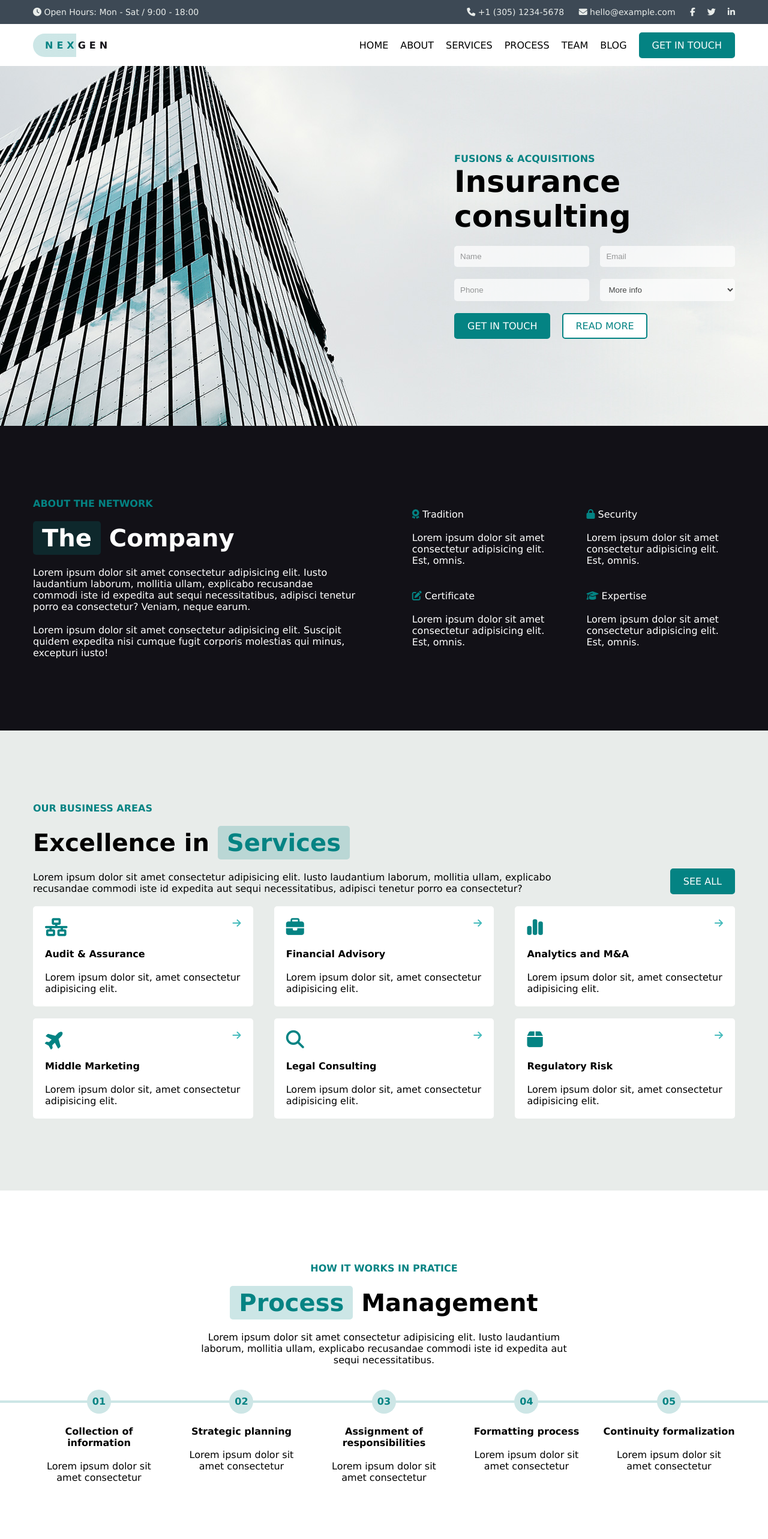
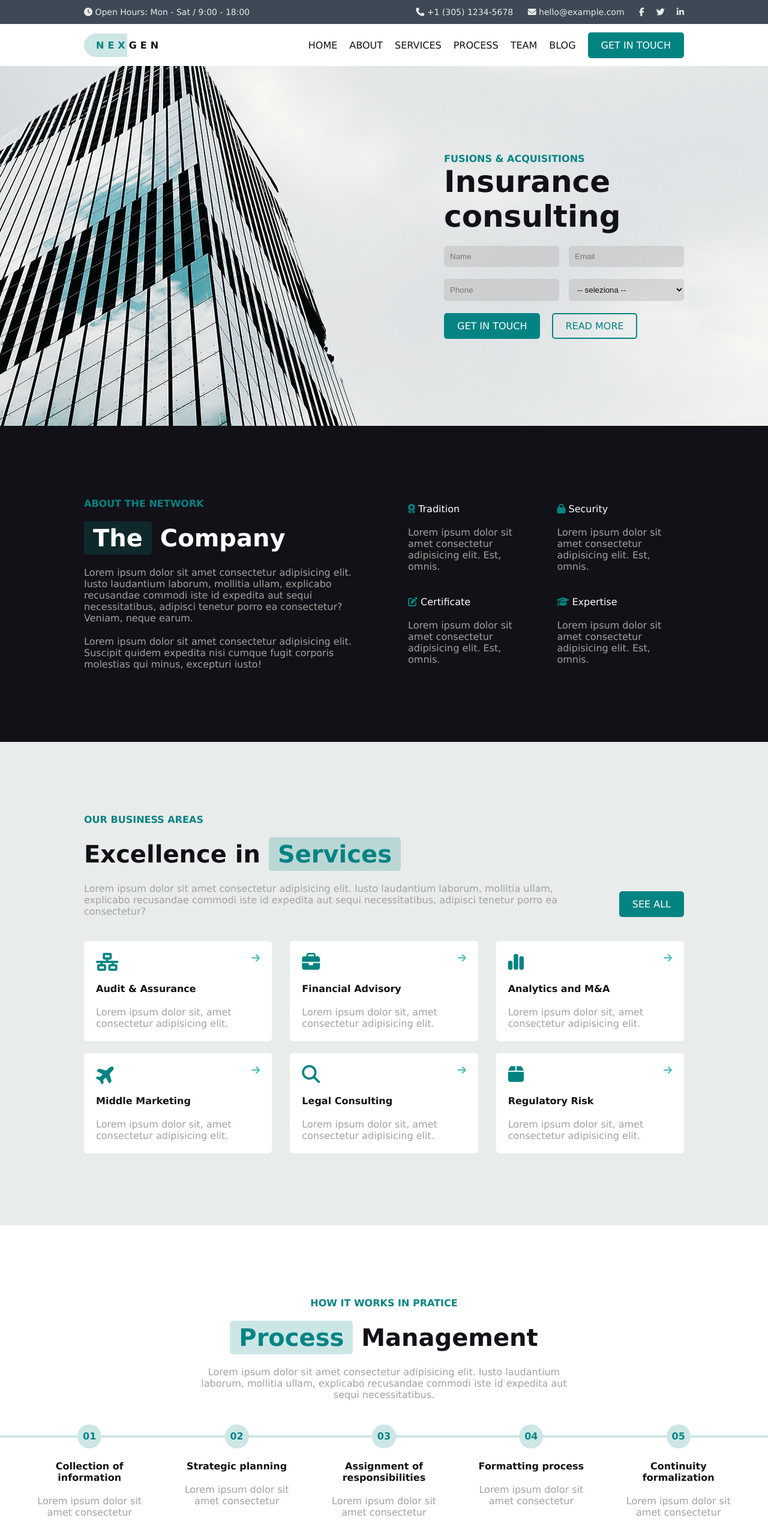
Before and after one commit to 0xbrax/proj-html-vuejs, a Vue app: page / in a window 1280 px wide. Shown: the top 2566 px of the page at 60% size. Built offline with nearby package versions, Linux system fonts and the light colour scheme.

Commit message:
Add footer with css To do: scroll fx To fix: vue cycle with icon html element

```diff
--- a/src/components/MyHeader.vue
+++ b/src/components/MyHeader.vue
@@ -37,8 +37,8 @@
 
                 <div class="menu-main txt-r">
                     <ul>
-                        <li v-for="(link, linkIndex) in headerLink" :key="linkIndex" class="ml-20"><a :href="link.url">{{link.name}}</a></li>
-                        <li class="ml-20"><a class="btn-main" href="#">Get in touch</a></li>
+                        <li v-for="(link, linkIndex) in headerLink" :key="linkIndex" class="ml-20"><a class="color-black" :href="link.url">{{link.name}}</a></li>
+                        <li class="ml-20"><a class="btn-main" href="#contact-id">Get in touch</a></li>
                     </ul>
                 </div>
             </div>
@@ -129,13 +129,6 @@ export default {
         width: 30%;
     }
 
-    .logo-txt {
-        display: inline-block;
-        padding: 10px 20px;
-        border-radius: 20px;
-        background: linear-gradient(90deg, rgba(4, 131, 131, 0.2) 0%, rgba(4, 131, 131, 0.2) 48%, rgba(255,255,255,0) 48%);
-    }
-
     .menu-main {
         width: 70%;
 
--- a/src/components/MyJumbotron.vue
+++ b/src/components/MyJumbotron.vue
@@ -10,12 +10,13 @@
                     <input class="mt-20" type="text" placeholder="Email">
                     <input class="mt-20" type="text" placeholder="Phone">
                     <select class="mt-20">
+                        <option value="0">-- seleziona --</option>
                         <option value="1">More info</option>
                     </select>
                 </div>
 
                 <a class="btn-main mt-20" href="#">Get in touch</a>
-                <a class="btn-sec mt-20 ml-20" href="#">Read more</a>
+                <a class="btn-sec color-brand-dark mt-20 ml-20" href="#">Read more</a>
             </div>
         </div>
     </section>
@@ -53,8 +54,8 @@ export default {
     select {
         width: 48%;
         padding: 10px;
-        background-color: $white;
-        opacity: 0.7;
+        background-color: rgba(165, 160, 157, 0.3);
+        color: $black-var;
         border: 0;
         border-radius: 5px;
     }
--- a/src/components/MySectionAbout.vue
+++ b/src/components/MySectionAbout.vue
@@ -4,25 +4,25 @@
             <div class="about">
                 <div class="color-brand-dark txt-up txt-bold">About the network</div>
                 <h2 class="mt-20"><span class="band-tag-back">The</span> Company</h2>
-                <p class="mt-20">Lorem ipsum dolor sit amet consectetur adipisicing elit. Iusto laudantium laborum, mollitia ullam, explicabo recusandae commodi iste id expedita aut sequi necessitatibus, adipisci tenetur porro ea consectetur? Veniam, neque earum.</p>
-                <p class="mt-20">Lorem ipsum dolor sit amet consectetur adipisicing elit. Suscipit quidem expedita nisi cumque fugit corporis molestias qui minus, excepturi iusto!</p>
+                <p class="color-grey mt-20">Lorem ipsum dolor sit amet consectetur adipisicing elit. Iusto laudantium laborum, mollitia ullam, explicabo recusandae commodi iste id expedita aut sequi necessitatibus, adipisci tenetur porro ea consectetur? Veniam, neque earum.</p>
+                <p class="color-grey mt-20">Lorem ipsum dolor sit amet consectetur adipisicing elit. Suscipit quidem expedita nisi cumque fugit corporis molestias qui minus, excepturi iusto!</p>
             </div>
             <div class="flex wrap just-sp-bw">
                 <div class="about-card">
                     <div><i class="fa-solid fa-award color-brand-dark"></i> Tradition</div>
-                    <p class="mt-20">Lorem ipsum dolor sit amet consectetur adipisicing elit. Est, omnis.</p>
+                    <p class="color-grey mt-20">Lorem ipsum dolor sit amet consectetur adipisicing elit. Est, omnis.</p>
                 </div>
                 <div class="about-card">
                     <div><i class="fa-solid fa-lock color-brand-dark"></i> Security</div>
-                    <p class="mt-20">Lorem ipsum dolor sit amet consectetur adipisicing elit. Est, omnis.</p>
+                    <p class="color-grey mt-20">Lorem ipsum dolor sit amet consectetur adipisicing elit. Est, omnis.</p>
                 </div>
                 <div class="about-card mt-40">
                     <div><i class="fa-solid fa-pen-to-square color-brand-dark"></i> Certificate</div>
-                    <p class="mt-20">Lorem ipsum dolor sit amet consectetur adipisicing elit. Est, omnis.</p>
+                    <p class="color-grey mt-20">Lorem ipsum dolor sit amet consectetur adipisicing elit. Est, omnis.</p>
                 </div>
                 <div class="about-card mt-40">
                     <div><i class="fa-solid fa-graduation-cap color-brand-dark"></i> Expertise</div>
-                    <p class="mt-20">Lorem ipsum dolor sit amet consectetur adipisicing elit. Est, omnis.</p>
+                    <p class="color-grey mt-20">Lorem ipsum dolor sit amet consectetur adipisicing elit. Est, omnis.</p>
                 </div>
             </div>
         </div>
--- a/src/components/MySectionBlog.vue
+++ b/src/components/MySectionBlog.vue
@@ -1,11 +1,11 @@
 <template>
-    <section class="py-120">
+    <section id="blog-id" class="py-120">
         <div class="container">
             <div class="flex just-sp-bw align-end">
                 <div class="blog">
                     <div class="color-brand-dark txt-up txt-bold">Our editorial content</div>
-                    <h2 class="mt-20"><span class="band-tag-back color-brand-dark">Lastest</span> News</h2>
-                    <p class="mt-20">Lorem ipsum dolor sit amet consectetur adipisicing elit. Iusto laudantium laborum, mollitia ullam.</p>
+                    <h2 class="mt-20">Lastest <span class="band-tag-back color-brand-dark">News</span></h2>
+                    <p class="color-grey mt-20">Lorem ipsum dolor sit amet consectetur adipisicing elit. Iusto laudantium laborum, mollitia ullam.</p>
                 </div>
                 <div>
                     <a class="btn-main" href="#">See all</a>
--- a/src/components/MySectionProcess.vue
+++ b/src/components/MySectionProcess.vue
@@ -5,18 +5,18 @@
                 <div class="container">
                     <div class="color-brand-dark txt-up txt-bold">How it works in pratice</div>
                     <h2 class="mt-20"><span class="band-tag-back color-brand-dark">Process</span> Management</h2>
-                    <p class="mt-20">Lorem ipsum dolor sit amet consectetur adipisicing elit. Iusto laudantium laborum, mollitia ullam, explicabo recusandae commodi iste id expedita aut sequi necessitatibus.</p>
+                    <p class="color-grey mt-20">Lorem ipsum dolor sit amet consectetur adipisicing elit. Iusto laudantium laborum, mollitia ullam, explicabo recusandae commodi iste id expedita aut sequi necessitatibus.</p>
                 </div>
             </div>
 
             <div class="process-card-container mt-40">
                 <div class="process-card-fx"></div>
 
-                <div class="container flex wrap just-sp-bw">
+                <div class="container-large flex wrap just-sp-bw">
                     <div class="process-card" v-for="(process, processIndex) in processCard" :key="processIndex">
                     <span class="circle-back">{{process.number}}</span>
                     <h4 class="mt-20">{{process.title}}</h4>
-                    <p class="mt-20">{{process.overview}}</p>
+                    <p class="color-grey mt-20">{{process.overview}}</p>
                 </div>
                 </div>
             </div>
@@ -85,7 +85,7 @@ export default {
     }
 
     .process-card {
-        width: calc(94% / 5);
+        width: calc(91% / 5);
         position: relative;
         z-index: 2;
     }
--- a/src/components/MySectionServices.vue
+++ b/src/components/MySectionServices.vue
@@ -5,21 +5,21 @@
                 <div class="services">
                     <div class="color-brand-dark txt-up txt-bold">Our business areas</div>
                     <h2 class="mt-20">Excellence in <span class="band-tag-back color-brand-dark">Services</span></h2>
-                    <p class="mt-20">Lorem ipsum dolor sit amet consectetur adipisicing elit. Iusto laudantium laborum, mollitia ullam, explicabo recusandae commodi iste id expedita aut sequi necessitatibus, adipisci tenetur porro ea consectetur?</p>
+                    <p class="color-grey mt-20">Lorem ipsum dolor sit amet consectetur adipisicing elit. Iusto laudantium laborum, mollitia ullam, explicabo recusandae commodi iste id expedita aut sequi necessitatibus, adipisci tenetur porro ea consectetur?</p>
                 </div>
                 <div>
                     <a class="btn-main" href="#">See all</a>
                 </div>
             </div>
 
-            <div class="flex wrap just-sp-bw">
+            <div class="flex wrap just-sp-bw mt-20">
                 <div class="services-card mt-20">
                     <div class="flex just-sp-bw">
                         <i class="fa-solid fa-network-wired color-brand-dark font-s30"></i>
                         <i class="fa-solid fa-arrow-right color-brand-light"></i>
                     </div>
                     <h4 class="mt-20">Audit &amp; Assurance</h4>
-                    <p class="mt-20">Lorem ipsum dolor sit, amet consectetur adipisicing elit.</p>
+                    <p class="color-grey mt-20">Lorem ipsum dolor sit, amet consectetur adipisicing elit.</p>
                 </div>
 
                 <div class="services-card mt-20">
@@ -28,7 +28,7 @@
                         <i class="fa-solid fa-arrow-right color-brand-light"></i>
                     </div>
                     <h4 class="mt-20">Financial Advisory</h4>
-                    <p class="mt-20">Lorem ipsum dolor sit, amet consectetur adipisicing elit.</p>
+                    <p class="color-grey mt-20">Lorem ipsum dolor sit, amet consectetur adipisicing elit.</p>
                 </div>
 
                 <div class="services-card mt-20">
@@ -37,7 +37,7 @@
                         <i class="fa-solid fa-arrow-right color-brand-light"></i>
                     </div>
                     <h4 class="mt-20">Analytics and M&amp;A</h4>
-                    <p class="mt-20">Lorem ipsum dolor sit, amet consectetur adipisicing elit.</p>
+                    <p class="color-grey mt-20">Lorem ipsum dolor sit, amet consectetur adipisicing elit.</p>
                 </div>
 
                 <div class="services-card mt-20">
@@ -46,7 +46,7 @@
                         <i class="fa-solid fa-arrow-right color-brand-light"></i>
                     </div>
                     <h4 class="mt-20">Middle Marketing</h4>
-                    <p class="mt-20">Lorem ipsum dolor sit, amet consectetur adipisicing elit.</p>
+                    <p class="color-grey mt-20">Lorem ipsum dolor sit, amet consectetur adipisicing elit.</p>
                 </div>
 
                 <div class="services-card mt-20">
@@ -55,7 +55,7 @@
                         <i class="fa-solid fa-arrow-right color-brand-light"></i>
                     </div>
                     <h4 class="mt-20">Legal Consulting</h4>
-                    <p class="mt-20">Lorem ipsum dolor sit, amet consectetur adipisicing elit.</p>
+                    <p class="color-grey mt-20">Lorem ipsum dolor sit, amet consectetur adipisicing elit.</p>
                 </div>
 
                 <div class="services-card mt-20">
@@ -64,7 +64,7 @@
                         <i class="fa-solid fa-arrow-right color-brand-light"></i>
                     </div>
                     <h4 class="mt-20">Regulatory Risk</h4>
-                    <p class="mt-20">Lorem ipsum dolor sit, amet consectetur adipisicing elit.</p>
+                    <p class="color-grey mt-20">Lorem ipsum dolor sit, amet consectetur adipisicing elit.</p>
                 </div>
             </div>
         </div>
--- a/src/styles/common.scss
+++ b/src/styles/common.scss
@@ -42,9 +42,23 @@
 .color-brand-light {
     color: $brand-color-light;
 }
+.color-brand-alt-dark {
+    color: $limed-spruce;
+}
+.color-brand-alt-light {
+    color: $blue-aqua-light;
+}
 .color-black {
     color: $black-var;
 }
+.color-white {
+    color: $white;
+}
+.color-grey {
+    color: $cloudy;
+}
+
+
 
 .band-tag-back {
     display: inline-block;
@@ -67,6 +81,15 @@ h2 {
 
 
 
+.logo-txt {
+    display: inline-block;
+    padding: 10px 20px;
+    border-radius: 20px;
+    background: linear-gradient(90deg, rgba(4, 131, 131, 0.2) 0%, rgba(4, 131, 131, 0.2) 47.8%, rgba(255,255,255,0) 47.8%);
+}
+
+
+
 .btn-main {
     display: inline-block;
     text-transform: uppercase;
@@ -82,8 +105,6 @@ h2 {
     border: 2px solid $brand-color-dark;
     border-radius: 5px;
     padding: 10px 20px;
-    background-color: $white;
-    color: $brand-color-dark;
 }
 
 
@@ -99,7 +120,6 @@ h2 {
     font-weight: bold;
     line-height: 40px;
 }
-
 .circle-back-alt {
     display: inline-block;
     border-radius: 50%;
--- a/src/styles/general.scss
+++ b/src/styles/general.scss
@@ -8,6 +8,7 @@ html {
 }
 body {
     font-family: Verdana, sans-serif;
+    color: $black-var;
 }
 
 section {
@@ -23,7 +24,6 @@ ul {
     list-style: none;
 }
 a {
-    color: black;
     &:link {text-decoration: none};
     &:visited {text-decoration: none};
     &:active {text-decoration: none};
@@ -34,12 +34,22 @@ a {
 
 .container {
     width: 100%;
-    max-width: 1170px;
+    max-width: 1000px;
     margin: 0 auto;
 }
 .container-fluid {
     max-width: 100%;
     width: 100%;
+}
+.container-small {
+    width: 100%;
+    max-width: 800px;
+    margin: 0 auto;
+}
+.container-large {
+    width: 100%;
+    max-width: 1200px;
+    margin: 0 auto;
 }
 
 
```
Also changed, not shown: src/components/MyFooter.vue (+145 -17 lines), src/components/MySectionContact.vue (+5 -5 lines), src/components/MySectionTeam.vue (+10 -10 lines).
